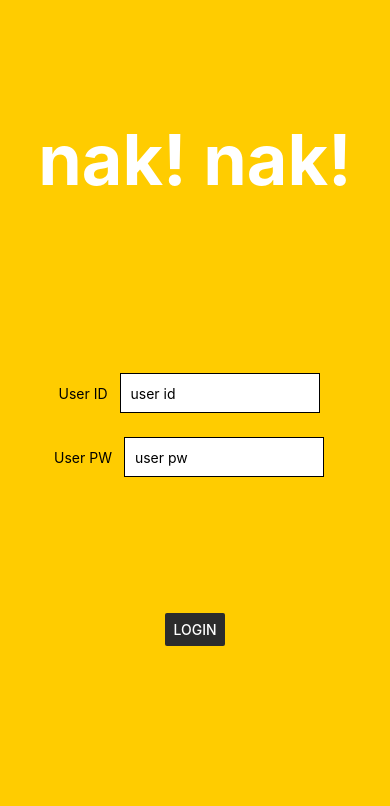
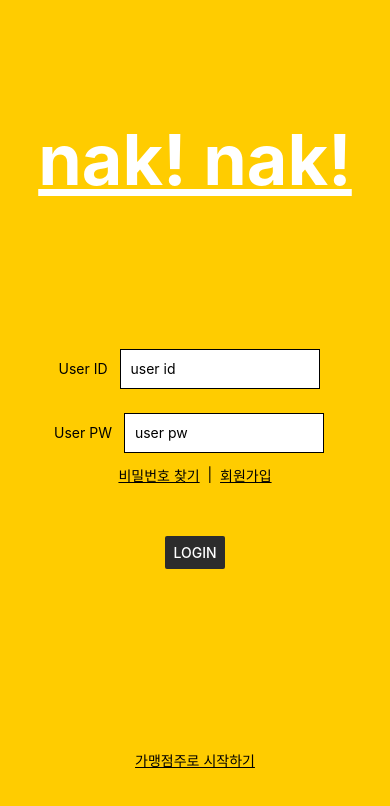
Before and after one commit to growingtree-code/RN_practice, a React Native app: screen / in a window 390 px wide. Shown: the top 806 px of the page. Built offline with nearby package versions, Linux system fonts and the light colour scheme.

Commit message:
06.20 AM login page view finish

```diff
--- a/App.js
+++ b/App.js
@@ -9,11 +9,12 @@ const App = () => {
 
   return (
      <SafeAreaView style = {css.back}>
-            <View style = {css.vw}>
+            <View style = {css.naknak}>
                   <Text style={css.poppop}>
                      nak! nak!
                   </Text>
             </View>
+            <View style={{flex:5,}}>
                <View style={css.idpw}>
                      <View style={css.testflex}>
                         <Text>User ID</Text>
@@ -32,13 +33,22 @@ const App = () => {
                               keyboardType="default">
                         </TextInput>
                      </View>
+                     <View style={css.testflex}>
+                           <Text onPress={()=> {alert('비밀번호 찾기')}} style={css.unline}>비밀번호 찾기</Text>
+                           <Text>  |  </Text>
+                           <Text onPress={()=> {alert('회원가입')}} style={css.unline}>회원가입</Text>
+                     </View>
+               </View>
 
-               </View>
                <View style={css.logbtn}>
                      <Button title="Login" color = "#2c2c2c"
                         onPress={()=>Alert.alert("로그인버튼 클릭")} />
                      {/* button의 경우 title은 필수이고 color은 블록스타일안먹힘 */}
                </View>
+               <View style={css.owner}>
+                        <Text onPress={()=> {alert('가맹점주로 시작하기')}} style={css.unline}>가맹점주로 시작하기</Text>
+                     </View>
+            </View>
      </SafeAreaView>
 
 
--- a/css/custom.js
+++ b/css/custom.js
@@ -12,7 +12,7 @@ const styles = StyleSheet.create({
       flex: 1,
       backgroundColor:'#FFCC00',
    },
-   vw:{//view
+   naknak:{//view
       flex: 3,
    },
    poppop: {
@@ -22,6 +22,7 @@ const styles = StyleSheet.create({
       color:'white',
       marginTop:'30%',
       textAlign :'center',//text전용 가로
+      textDecorationLine : 'underline',
    },
    idpw:{
       flex:2,
@@ -40,15 +41,24 @@ const styles = StyleSheet.create({
       flexDirection: 'row',//가로로 나열
         alignItems: 'center',
      justifyContent: 'center',
+     //alignSelf: 'flex-start'
+   },
+   unline:{
+      textDecorationLine : 'underline',
    },
    logbtn:{
-      padding:'1%',//숫자커질수록 idpw와 멀어짐
       flex: 2,
       color: 'block',
       alignItems: 'center',
       // border : 'border-radious',
       // justifyContent: 'space-between',
    },
+   owner:{
+      flex:1,
+        alignItems: 'center',
+     justifyContent: 'center',
+     paddingBottom: '10%',
+   },
 
 
  })
```
